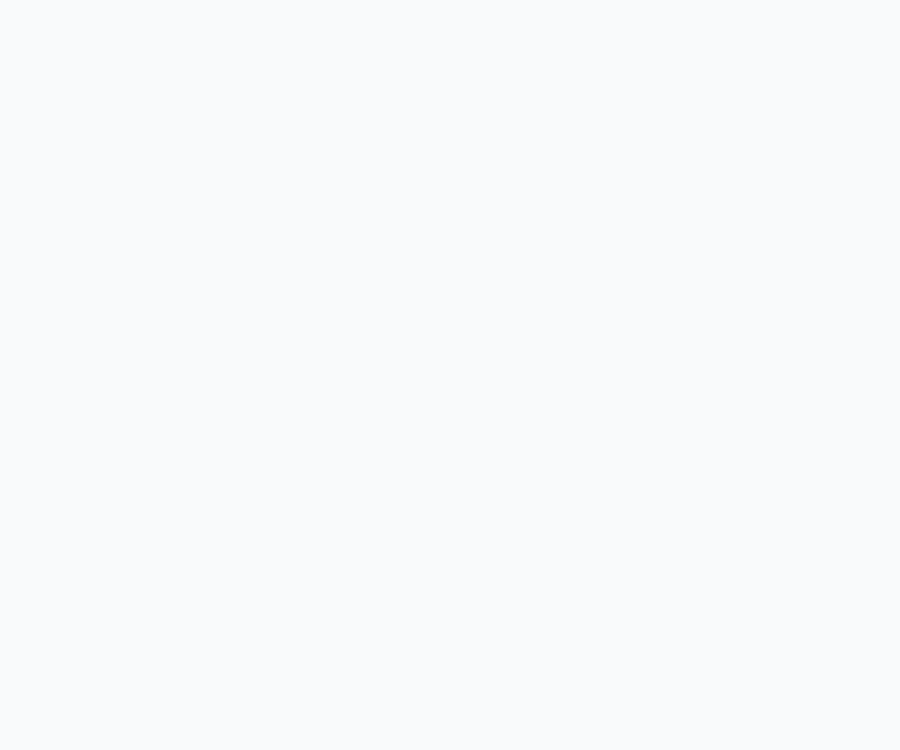
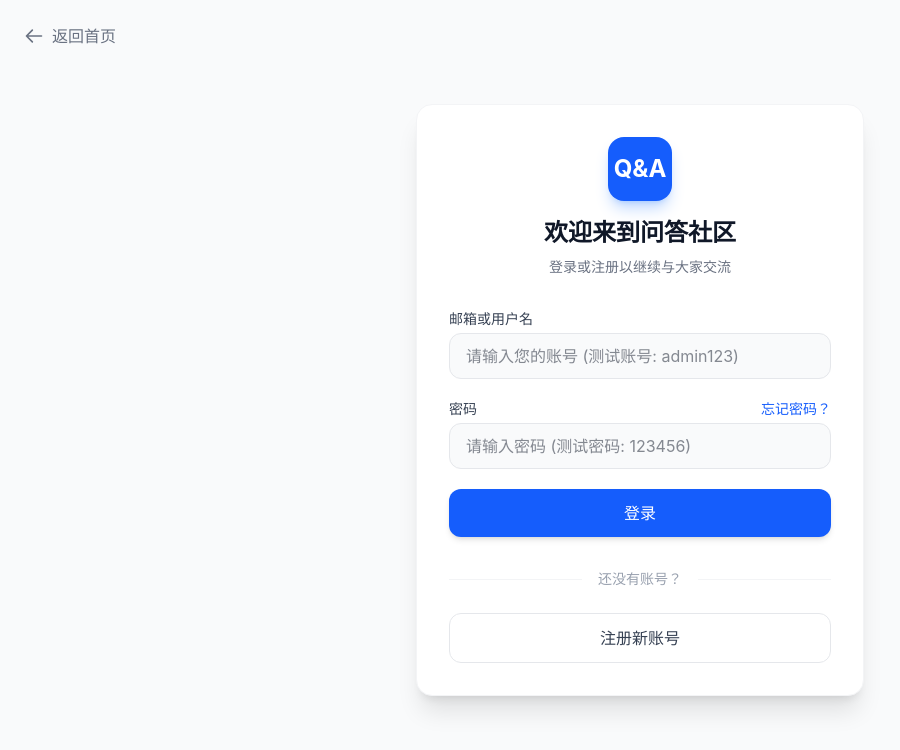
Before and after one commit to xuxingda42b-cell/DeepKnow, a Vue app: page /login in a window 1280 px wide. Before the commit this address had no page. Shown: the top 750 px of the page, without its empty margins (0-900 px from the left). Built offline with nearby package versions, Linux system fonts and the light colour scheme; the HTML template or start-up script is replaced by a standard one.

Commit message:
登录页初始化以及主页增加未登录时页面

```diff
--- a/package.json
+++ b/package.json
@@ -14,6 +14,10 @@
     "lint:eslint": "eslint . --fix --cache"
   },
   "dependencies": {
+    "@types/dompurify": "^3.0.5",
+    "@types/marked": "^5.0.2",
+    "dompurify": "^3.3.3",
+    "marked": "^18.0.0",
     "pinia": "^3.0.4",
     "vue": "^3.5.31",
     "vue-router": "^5.0.4"
--- a/src/components/topNav.tsx
+++ b/src/components/topNav.tsx
@@ -1,9 +1,17 @@
 import { defineComponent } from 'vue'
-import { RouterLink } from 'vue-router'
+import { RouterLink, useRouter } from 'vue-router'
+import { isLoggedIn, logout } from '../store/user'
 
 export const TopNav = defineComponent({
   name: 'TopNav',
   setup() {
+    const router = useRouter()
+
+    const handleLogout = () => {
+      logout()
+      router.push('/')
+    }
+
     return () => (
       <header class="sticky top-0 z-50 bg-white/80 backdrop-blur-md border-b border-gray-200">
         <div class="max-w-4xl mx-auto px-4 h-14 flex items-center justify-between">
@@ -35,6 +43,8 @@ export const TopNav = defineComponent({
 
           {/* Right Actions */}
           <div class="flex items-center gap-4 text-sm">
+            {isLoggedIn.value ? (
+              <>
                 <RouterLink
                   to="/ask"
                   class="hidden sm:flex items-center gap-1.5 bg-blue-50 text-blue-600 hover:bg-blue-100 hover:text-blue-700 px-4 py-1.5 rounded-full font-medium transition-colors border border-blue-100"
@@ -51,12 +61,53 @@ export const TopNav = defineComponent({
                   <span class="absolute top-1 right-1.5 block h-2 w-2 rounded-full bg-red-500 ring-2 ring-white"></span>
                 </button>
 
-            {/* Avatar */}
+                {/* Avatar Dropdown */}
+                <div class="relative group py-2 flex items-center">
                   <img
-              class="h-8 w-8 rounded-full border border-gray-200 cursor-pointer object-cover hover:ring-2 hover:ring-blue-500 hover:ring-offset-2 transition-all"
-              src="https://api.dicebear.com/7.x/avataaars/svg?seed=User"
-              alt="User avatar"
+                    class="h-8 w-8 rounded-full border border-gray-200 cursor-pointer object-cover group-hover:ring-2 group-hover:ring-blue-500 group-hover:ring-offset-2 transition-all bg-gray-50 ml-1"
+                    src="https://api.dicebear.com/7.x/avataaars/svg?seed=Admin"
+                    alt="Admin avatar"
                   />
+
+                  {/* Invisible bridge to keep hover active between avatar and menu */}
+                  <div class="absolute top-[32px] right-0 w-full h-4"></div>
+
+                  <div class="absolute right-0 top-[40px] w-32 bg-white rounded-xl shadow-[0_10px_40px_-10px_rgba(0,0,0,0.1)] border border-gray-100 opacity-0 invisible group-hover:opacity-100 group-hover:visible transition-all duration-200 transform origin-top-right scale-95 group-hover:scale-100 z-50">
+                    <div class="py-1.5">
+                      <RouterLink to="#" class="block px-4 py-2 text-sm text-gray-700 hover:bg-gray-50 hover:text-blue-600 transition-colors">
+                        个人主页
+                      </RouterLink>
+                      <RouterLink to="#" class="block px-4 py-2 text-sm text-gray-700 hover:bg-gray-50 hover:text-blue-600 transition-colors">
+                        我的消息
+                      </RouterLink>
+                      <RouterLink to="#" class="block px-4 py-2 text-sm text-gray-700 hover:bg-gray-50 hover:text-blue-600 transition-colors">
+                        我的收藏
+                      </RouterLink>
+                      <div class="h-px bg-gray-100 my-1"></div>
+                      <button
+                        onClick={handleLogout}
+                        class="block w-full text-left px-4 py-2 text-sm text-red-600 hover:bg-red-50 transition-colors font-medium"
+                      >
+                        退出登录
+                      </button>
+                    </div>
+                  </div>
+                </div>
+              </>
+            ) : (
+              <RouterLink to="/login" class="flex items-center gap-3 group cursor-pointer p-1 -mr-1 rounded-full hover:bg-gray-50 transition-colors">
+                <div class="flex items-center gap-1.5 text-sm text-gray-600 group-hover:text-blue-600 transition-colors pl-2">
+                  <span class="font-medium">登录</span>
+                  <span class="text-gray-300">/</span>
+                  <span class="font-medium">注册</span>
+                </div>
+                <img
+                  class="h-8 w-8 rounded-full border border-gray-200 object-cover group-hover:ring-2 group-hover:ring-blue-500 group-hover:ring-offset-2 transition-all bg-gray-50"
+                  src="https://api.dicebear.com/7.x/avataaars/svg?seed=Guest"
+                  alt="Guest avatar"
+                />
+              </RouterLink>
+            )}
           </div>
         </div>
       </header>
--- a/src/router/index.ts
+++ b/src/router/index.ts
@@ -24,6 +24,11 @@ const router = createRouter({
         }
       ]
     },
+    {
+      path: '/login',
+      name: 'login',
+      component: () => import('../views/LoginView.vue'),
+    }
   ],
 })
 
--- /dev/null
+++ b/src/store/user.ts
@@ -0,0 +1,14 @@
+import { ref } from 'vue'
+
+// 从 localStorage 初始化持久化状态
+export const isLoggedIn = ref(localStorage.getItem('isLoggedIn') === 'true')
+
+export const login = () => {
+  isLoggedIn.value = true
+  localStorage.setItem('isLoggedIn', 'true')
+}
+
+export const logout = () => {
+  isLoggedIn.value = false
+  localStorage.removeItem('isLoggedIn')
+}
--- a/src/views/HomeView.vue
+++ b/src/views/HomeView.vue
@@ -3,6 +3,7 @@ import { ref } from 'vue'
 import { TheTab } from '../components/theTab'
 import { QuestionItem } from '../components/questionItem'
 import { questionsData } from '../data/questions'
+import { isLoggedIn } from '../store/user'
 
 const currentTab = ref('推荐')
 
@@ -22,7 +23,45 @@ const getQuestionsByTab = () => {
 </script>
 
 <template>
-  <div class="flex flex-col w-full animate-fade-in">
+  <div class="flex flex-col w-full animate-fade-in relative block">
+
+    <!-- 未登录态：着陆页视图 -->
+    <div v-if="!isLoggedIn" class="py-20 text-center">
+      <h1 class="text-4xl md:text-5xl font-extrabold text-gray-900 tracking-tight mb-4">
+        寻找答案，<span class="text-transparent bg-clip-text bg-gradient-to-r from-blue-600 to-blue-400">分享知识</span>
+      </h1>
+      <p class="text-lg text-gray-500 mb-8 max-w-2xl mx-auto">
+        加入我们的开发者社区，与成千上万的同行在线问答。无论是调试 bug，还是探讨架构设计，这里都有您想要的答案。
+      </p>
+
+      <div class="flex items-center justify-center gap-4">
+        <router-link
+          to="/login"
+          class="bg-blue-600 hover:bg-blue-700 text-white px-8 py-3 rounded-full font-medium transition shadow-lg shadow-blue-500/30"
+        >
+          立即登录
+        </router-link>
+        <router-link
+          to="/login"
+          class="bg-white border hover:bg-gray-50 text-gray-700 px-8 py-3 rounded-full font-medium transition"
+        >
+          注册新账号
+        </router-link>
+      </div>
+
+      <!-- 推荐内容展示 (简版) -->
+      <div class="mt-16 max-w-4xl mx-auto text-left opacity-60 pointer-events-none filter blur-[2px]">
+        <h3 class="text-lg font-bold text-gray-700 mb-4 px-4 text-center">优质讨论先睹为快</h3>
+        <QuestionItem
+            v-for="question in getQuestionsByTab().slice(0, 2)"
+            :key="question.id"
+            :question="question"
+          />
+      </div>
+    </div>
+
+    <!-- 登录态：完整的问答时间流 -->
+    <template v-else>
       <TheTab @change="handleTabChange" />
 
       <main class="flex-1 w-full p-4 py-6">
@@ -46,5 +85,6 @@ const getQuestionsByTab = () => {
           </template>
         </div>
       </main>
+    </template>
   </div>
 </template>
--- /dev/null
+++ b/src/views/LoginView.vue
@@ -0,0 +1,86 @@
+<template>
+  <div class="min-h-screen bg-gray-50 flex items-center justify-center p-4">
+    <div class="absolute top-6 left-6">
+      <router-link to="/" class="flex items-center gap-2 text-gray-500 hover:text-blue-600 transition-colors">
+        <svg class="w-5 h-5" fill="none" stroke="currentColor" viewBox="0 0 24 24"><path stroke-linecap="round" stroke-linejoin="round" stroke-width="2" d="M10 19l-7-7m0 0l7-7m-7 7h18"></path></svg>
+        <span class="font-medium">返回首页</span>
+      </router-link>
+    </div>
+
+    <div class="max-w-md w-full bg-white rounded-2xl shadow-xl overflow-hidden border border-gray-100">
+      <div class="p-8">
+        <div class="text-center mb-8">
+          <div class="w-16 h-16 bg-blue-600 text-white rounded-2xl flex items-center justify-center font-bold text-2xl mx-auto mb-4 shadow-lg shadow-blue-500/30">
+            Q&A
+          </div>
+          <h2 class="text-2xl font-bold text-gray-900">欢迎来到问答社区</h2>
+          <p class="text-gray-500 mt-2 text-sm">登录或注册以继续与大家交流</p>
+        </div>
+
+        <form @submit.prevent="handleLogin" class="space-y-5">
+          <div>
+            <label class="block text-sm font-medium text-gray-700 mb-1">邮箱或用户名</label>
+            <input
+              v-model="account"
+              type="text"
+              class="w-full px-4 py-2.5 rounded-xl border border-gray-200 focus:outline-none focus:ring-2 focus:ring-blue-500/50 focus:border-blue-500 transition-all bg-gray-50 focus:bg-white"
+              placeholder="请输入您的账号 (测试账号: admin123)"
+            />
+          </div>
+          <div>
+            <div class="flex items-center justify-between mb-1">
+              <label class="block text-sm font-medium text-gray-700">密码</label>
+              <a href="#" class="text-sm text-blue-600 hover:text-blue-700 hover:underline">忘记密码？</a>
+            </div>
+            <input
+              v-model="password"
+              type="password"
+              class="w-full px-4 py-2.5 rounded-xl border border-gray-200 focus:outline-none focus:ring-2 focus:ring-blue-500/50 focus:border-blue-500 transition-all bg-gray-50 focus:bg-white"
+              placeholder="请输入密码 (测试密码: 123456)"
+            />
+          </div>
+
+          <div v-if="errorMessage" class="text-red-500 text-sm text-center">
+            {{ errorMessage }}
+          </div>
+
+          <button
+            type="submit"
+            class="w-full py-3 px-4 bg-blue-600 hover:bg-blue-700 text-white font-medium rounded-xl transition-all shadow-md hover:shadow-lg focus:outline-none focus:ring-2 focus:ring-blue-500 focus:ring-offset-2 active:scale-[0.98]"
+          >
+            登录
+          </button>
+        </form>
+
+        <div class="mt-8 relative flex items-center justify-center">
+          <div class="absolute inset-x-0 h-px bg-gray-100"></div>
+          <span class="relative bg-white px-4 text-sm text-gray-400">还没有账号？</span>
+        </div>
+
+        <button class="mt-6 w-full py-3 px-4 bg-white border border-gray-200 hover:bg-gray-50 hover:border-gray-300 text-gray-700 font-medium rounded-xl transition-all focus:outline-none focus:ring-2 focus:ring-gray-200 focus:ring-offset-2">
+          注册新账号
+        </button>
+      </div>
+    </div>
+  </div>
+</template>
+
+<script setup lang="ts">
+import { ref } from 'vue'
+import { useRouter } from 'vue-router'
+import { login } from '../store/user'
+
+const router = useRouter()
+const account = ref('')
+const password = ref('')
+const errorMessage = ref('')
+
+const handleLogin = () => {
+  if (account.value === 'admin123' && password.value === '123456') {
+    login()
+    router.push('/')
+  } else {
+    errorMessage.value = '账号或密码不正确，请尝试 admin123 / 123456'
+  }
+}
+</script>
```
Also changed, not shown: src/views/AskQuestionView.vue (+8 -2 lines), src/views/QuestionDetailView.vue (+28 -4 lines), 1 other file (tests, documents, lock files or other folders). Lines whose indentation alone changed are shown as unchanged.
